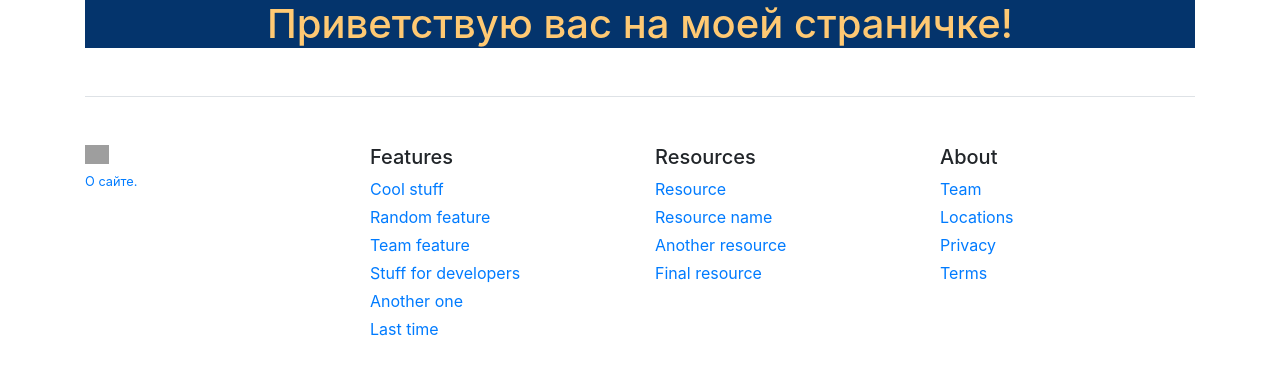
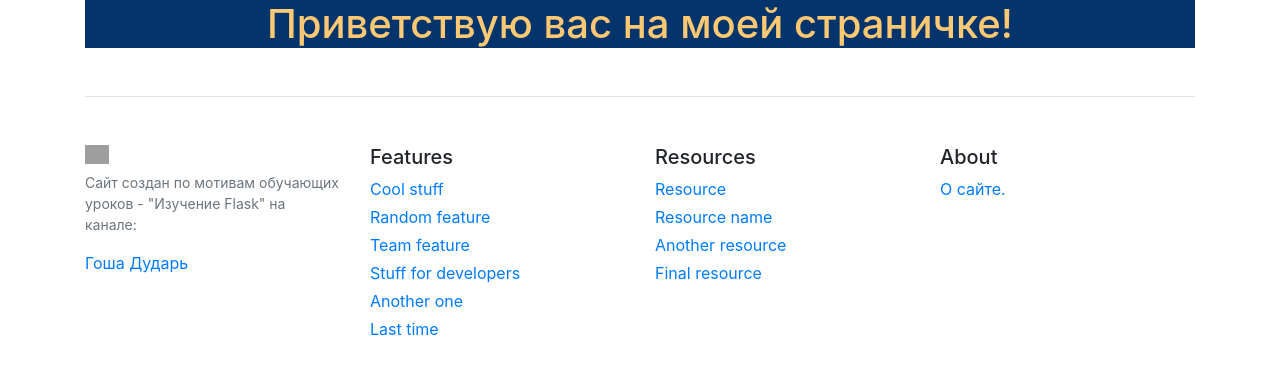
Before and after one commit to Tertelius/py_blog, a Flask app: page / in a window 1280 px wide. Shown: the part 252-627 px from the top of the page. Run offline with Flask 2, Linux system fonts and the light colour scheme; some libraries are stand-ins or nearby versions; grey boxes are pictures that could not be loaded.

Commit message:
Подправляем структуру шаблона сайта

```diff
--- a/templates/base.html
+++ b/templates/base.html
@@ -8,8 +8,6 @@
     <meta name="author" content="Mark Otto, Jacob Thornton, and Bootstrap contributors">
     <meta name="generator" content="Hugo 0.83.1">
     <link rel="canonical" href="https://getbootstrap.com/docs/5.0/examples/pricing/">
-<!--    <link href="https://getbootstrap.com/docs/5.0/dist/css/bootstrap.min.css" rel="stylesheet" integrity="sha384-+0n0xVW2eSR5OomGNYDnhzAbDsOXxcvSN1TPprVMTNDbiYZCxYbOOl7+AMvyTG2x" crossorigin="anonymous"> -->
-    <link href="../static/css/bootstrap.min.css" rel="stylesheet" integrity="sha384-+0n0xVW2eSR5OomGNYDnhzAbDsOXxcvSN1TPprVMTNDbiYZCxYbOOl7+AMvyTG2x" crossorigin="anonymous">
     <link rel="apple-touch-icon" href="https://getbootstrap.com/docs/5.0/assets/img/favicons/apple-touch-icon.png" sizes="180x180">
 <!--    <link rel="icon" href="https://getbootstrap.com/docs/5.0/assets/img/favicons/favicon-32x32.png" sizes="32x32" type="image/png">
     <link rel="icon" href="https://getbootstrap.com/docs/5.0/assets/img/favicons/favicon-16x16.png" sizes="16x16" type="image/png"> -->
@@ -18,12 +16,12 @@
 
     <link rel="manifest" href="https://getbootstrap.com/docs/5.0/assets/img/favicons/manifest.json">
     <link rel="mask-icon" href="https://getbootstrap.com/docs/5.0/assets/img/favicons/safari-pinned-tab.svg" color="#7952b3">
-    <link href="pricing.css" rel="stylesheet">
+<!--    <link href="pricing.css" rel="stylesheet"> -->
     <meta name="theme-color" content="#7952b3">
 
 
 <!--   <link rel="stylesheet" href="{{ url_for('static', filename='/css/main.css') }}"> -->
-    <link rel="stylesheet" href="https://cdn.jsdelivr.net/npm/bootstrap@4.6.0/dist/css/bootstrap.min.css">
+    <link rel="stylesheet" href="../static/css/bootstrap.min.css">
 
     <title>{% block title %}{% endblock %}</title>
     <!-- позаимствуем и стили -->
@@ -232,7 +230,8 @@
     <div class="row">
       <div class="col-12 col-md">
         <img class="mb-2" src="https://getbootstrap.com/docs/5.0/assets/brand/bootstrap-logo.svg" alt="" width="24" height="19">
-        <small class="d-block mb-3 text-muted">{% block footer %}{% endblock %}</small>
+        <small class="d-block mb-3 text-muted">Сайт создан по мотивам обучающих уроков - "Изучение Flask" на канале: </small>
+        <a href="https://www.youtube.com/channel/UCvuY904el7JvBlPbdqbfguw" target="_blank">Гоша Дударь</a>
       </div>
       <div class="col-6 col-md">
         <h5>Features</h5>
@@ -257,10 +256,7 @@
       <div class="col-6 col-md">
         <h5>About</h5>
         <ul class="list-unstyled text-small">
-          <li class="mb-1"><a class="link-secondary text-decoration-none" href="#">Team</a></li>
-          <li class="mb-1"><a class="link-secondary text-decoration-none" href="#">Locations</a></li>
-          <li class="mb-1"><a class="link-secondary text-decoration-none" href="#">Privacy</a></li>
-          <li class="mb-1"><a class="link-secondary text-decoration-none" href="#">Terms</a></li>
+          <li class="mb-1"><a class="link-secondary text-decoration-none" href="#">{% block footer %}{% endblock %}</a></li>
         </ul>
       </div>
     </div>
```
